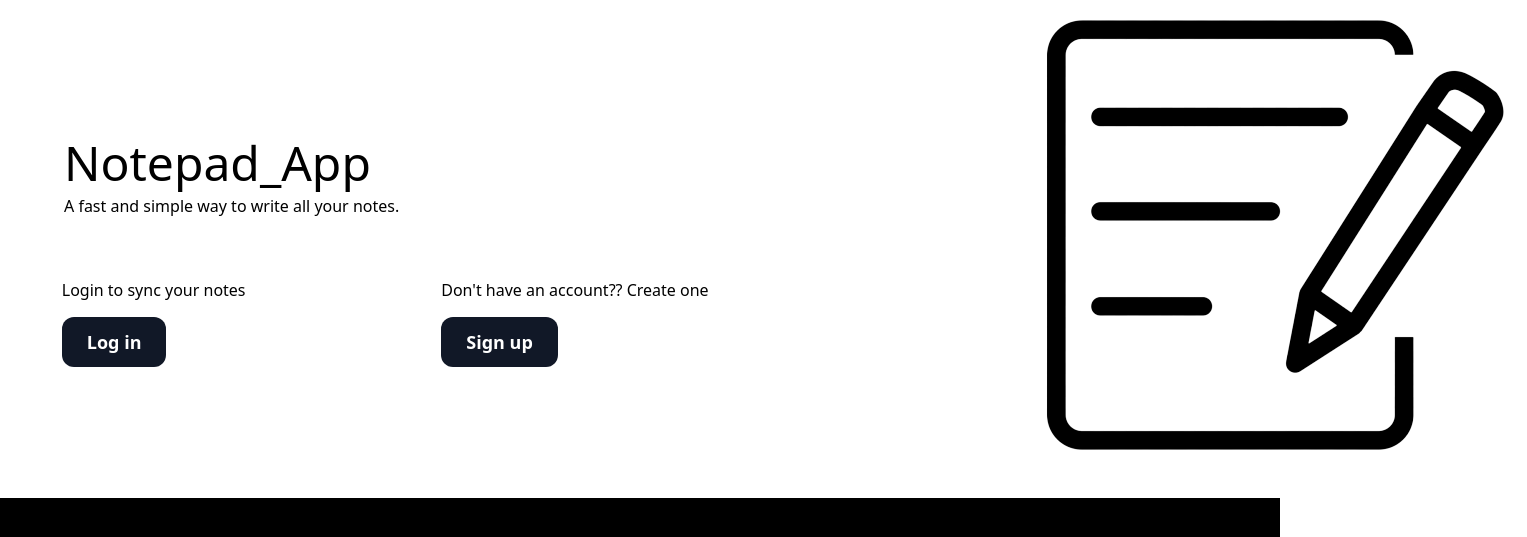
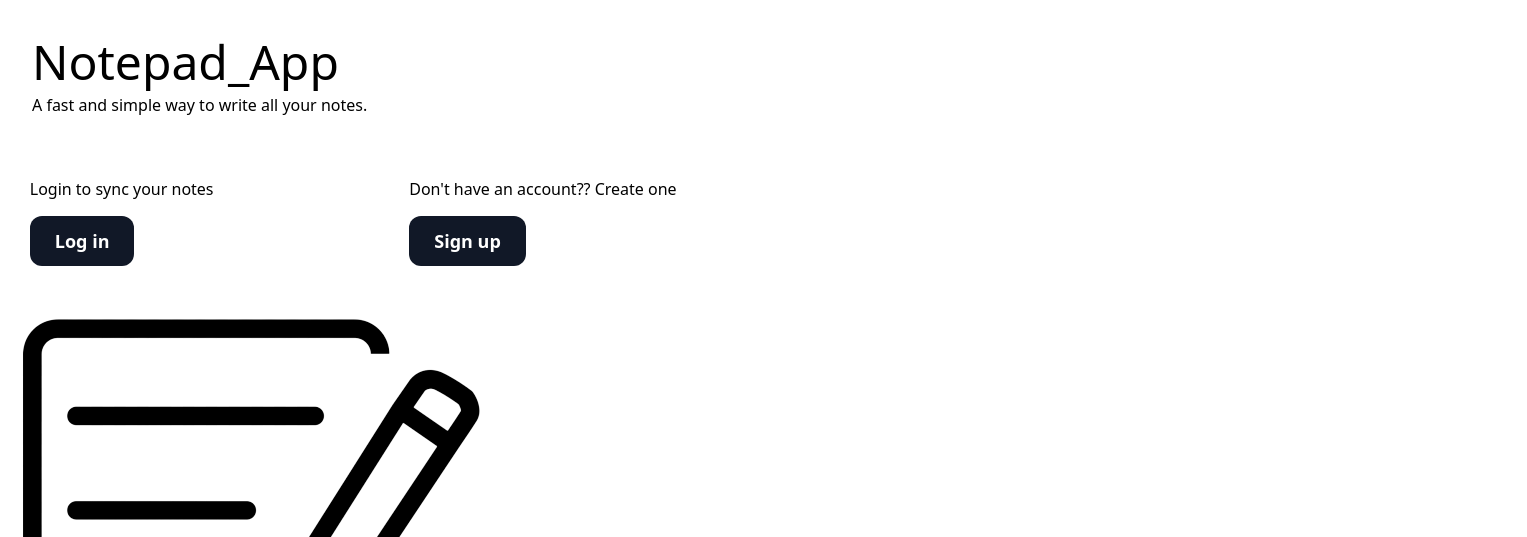
Before and after one commit to JatinKumarKushwaha/notepad_app, a plain HTML site: page index.html in a window 1280 px wide. Shown: the part 62-599 px from the top of the page, 1527 px wide, since content can reach past the window. Drawn offline with Linux system fonts and the light colour scheme.

Commit message:
fixed image in main-content

```diff
--- a/src/content.css
+++ b/src/content.css
@@ -3,17 +3,18 @@ main {
 	min-height: 4rem;
 	background: #ffffff;
 	align-items: center;
+	flex-wrap: wrap;
 }
 
 #details {
-	padding: 2rem;
+	padding-right: 1rem;
 	width: 60rem;
 	display: flex;
 	flex-wrap: wrap;
 }
 
 #intro {
-	min-width: 60rem;
+	width: 56rem;
 	margin: 2rem;
 }
 
```
Also changed, not shown: src/notepad/index.html (+2 -4 lines).
